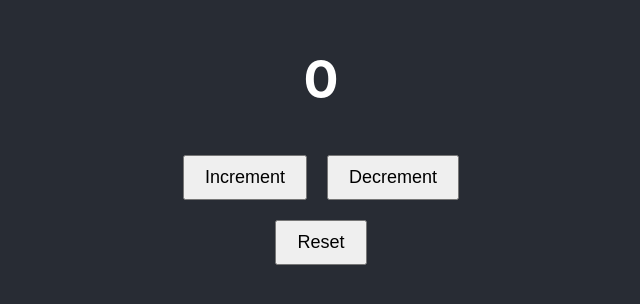
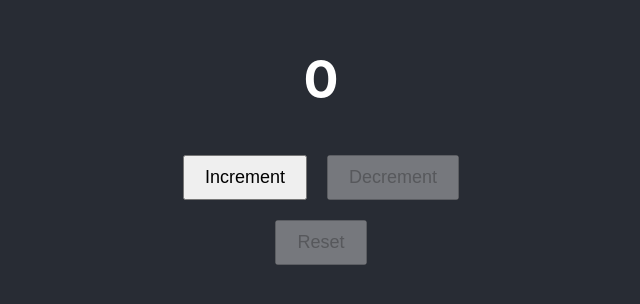
Before and after one commit to pratiky0401/counter-app, a React (Create React App) app: page / in a window 1280 px wide. Shown: the part 256-560 px from the top of the page, without its empty margins (319-959 px from the left). Built offline with nearby package versions, Linux system fonts and the light colour scheme.

Commit message:
added min max limits

```diff
--- a/src/App.js
+++ b/src/App.js
@@ -23,10 +23,10 @@ function App() {
       <header className="App-header">
         <h1>{count}</h1>
         <div className='sideBySide'>
-        <button onClick={handleClickInc}className='buttonInc'>Increment</button>
-        <button onClick={handleClickDec} className='buttonDec'>Decrement</button>
+        <button disabled={count === 10} onClick={handleClickInc}className='buttonInc'>Increment</button>
+        <button disabled={count === 0} onClick={handleClickDec} className='buttonDec'>Decrement</button>
         </div>
-        <button onClick={handleClickReset} className='buttonDec'>Reset</button>
+        <button disabled={count === 0} onClick={handleClickReset} className='buttonDec'>Reset</button>
       </header>
     </div>
   );
--- a/src/index.css
+++ b/src/index.css
@@ -35,3 +35,8 @@ code {
   justify-content: center;
   flex-wrap: wrap;
 }
+
+button:disabled {
+
+  cursor: not-allowed;
+}
```
